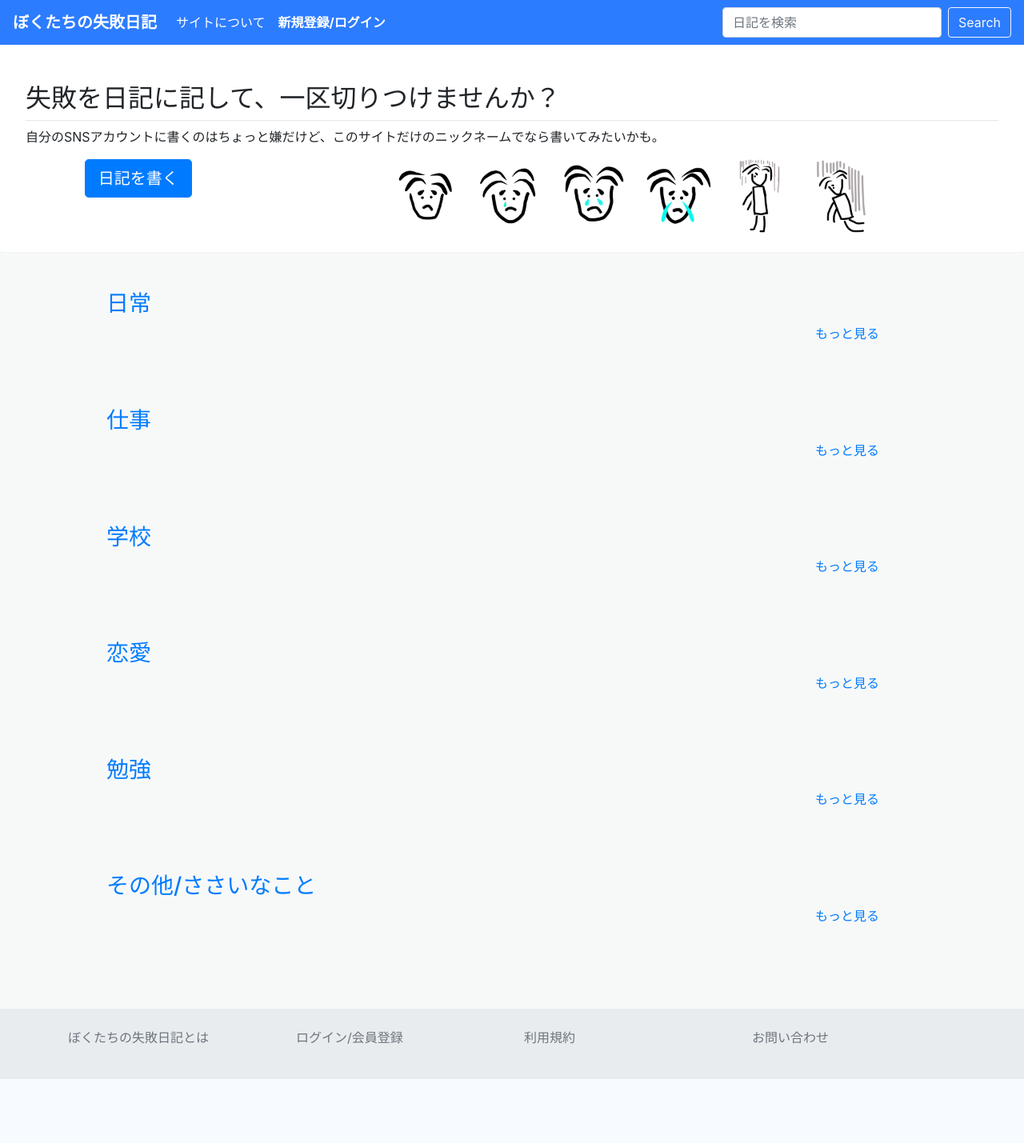
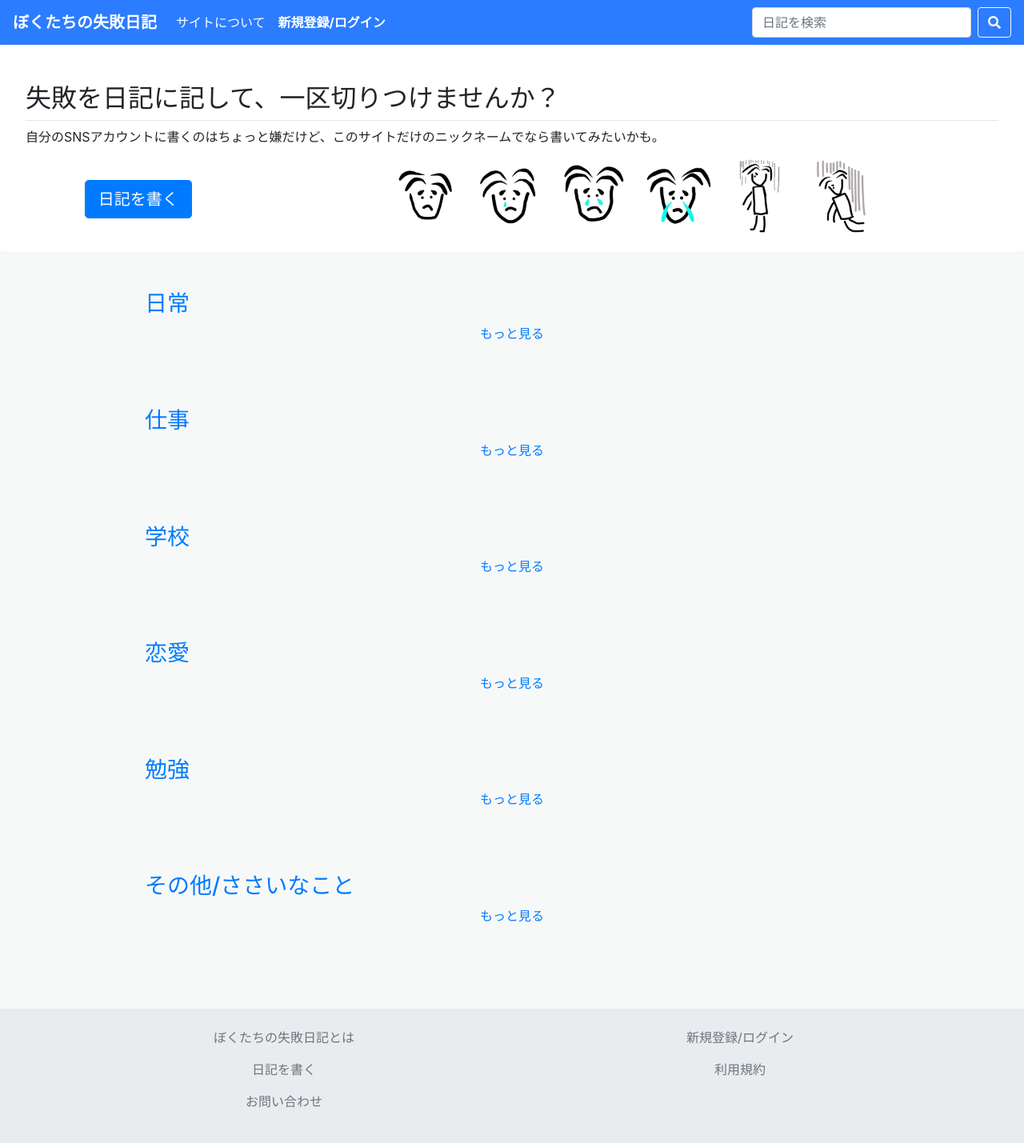
Before and after one commit to kiakata/failure-diary, a Django app: template nikki_project/nikki/templates/nikki/article_list.html in a window 1280 px wide. Shown: the whole page at 80% size. Before the commit the page ends 1349 px from the top, so only its background shows below. Run offline with Django 3.2, Linux system fonts and the light colour scheme; the template is opened without the code that fills it, so the values that code supplies are empty; parts of the project's set-up code (start-up, migrations or seed data) failed here and were passed over; some libraries are stand-ins or nearby versions.

Commit message:
[add] #23 FontAwesomeを追加

```diff
--- a/nikki_project/nikki/templates/nikki/article_list.html
+++ b/nikki_project/nikki/templates/nikki/article_list.html
@@ -11,23 +11,22 @@
     <h2 class="display-5">失敗を日記に記して、一区切りつけませんか？</h2>
     <hr class="my-2">
     <p>自分のSNSアカウントに書くのはちょっと嫌だけど、このサイトだけのニックネームでなら書いてみたいかも。</p>
-    <div class="sadness text-center ">
+    <div class="sadness text-center">
       <div class="row">
-        <div class="col-12 col-sm-3">
+        <div class="col-12 col-sm-3 my-auto">
           {% if user.is_authenticated %}
           <a class="btn btn-primary btn-lg" href="{% url 'nikki:create_article' user.pk %}" role="button">日記を書く</a>
           {% else %}
           <a class="btn btn-primary btn-lg" href="{% url 'nikki:login' %}" role="button">日記を書く</a>
           {% endif %}
         </div>
-        <div class="col-9 mt-3 mt-sm-0">
-          {% load static %}
-          <img class="" src="{% static 'nikki/images/level1.png' %}" alt="イラスト1">
-          <img class=""  src="{% static 'nikki/images/level2.png' %}" alt="イラスト2">
-          <img class="d-none d-lg-inline-block"  src="{% static 'nikki/images/level3.png' %}" alt="イラスト3">
-          <img  class="" src="{% static 'nikki/images/level4.png' %}" alt="イラスト4">
-          <img class=" d-none d-md-inline-block" src="{% static 'nikki/images/level5.png' %}" alt="イラスト5">
-          <img  class="" src="{% static 'nikki/images/level6.png' %}" alt="イラスト6">
+        <div class="col-9 mt-3 mt-sm-0 mx-auto">
+            <img class="d-none d-sm-inline-block" src="{% static 'nikki/images/level1.png' %}" alt="イラスト1">
+            <img class="d-none d-sm-inline-block"  src="{% static 'nikki/images/level2.png' %}" alt="イラスト2">
+            <img class=""  src="{% static 'nikki/images/level3.png' %}" alt="イラスト3">
+            <img class="" src="{% static 'nikki/images/level4.png' %}" alt="イラスト4">
+            <img class="" src="{% static 'nikki/images/level5.png' %}" alt="イラスト5">
+            <img class="" src="{% static 'nikki/images/level6.png' %}" alt="イラスト6">
         </div>
       </div>
     </div>
@@ -35,14 +34,14 @@
 </section>
 
 <div class="container pb-4">
-  <section class="category my-5">
+  <section class="category text-center my-5">
     {% for category in category_list %}
-    <a href="{% url 'nikki:category' category.pk %}" class="d-inline-block mr-3" style="text-decoration:none;">{{ category }}</a>
+    <a href="{% url 'nikki:category' category.pk %}" class="d-inline-block mb-2 mr-3" style="text-decoration:none;">{{ category }}</a>
     {% endfor %}
   </section>
 
-  <section class="pb-5 mb-3">
-    <h3 class="ml-5"><a href="{% url 'nikki:category' pk=4 %}">日常</a></h3>
+  <section class="pb-2 pb-sm-5 mb-3">
+    <h3 class="ml-md-5 pl-lg-5"><a href="{% url 'nikki:category' pk=4 %}">日常</a></h3>
     <div class="row">
       {% for article in category_life %}
       <div class="col-12 offset-md-1 col-md-9 offset-lg-2 col-lg-8">
@@ -79,13 +78,13 @@
       </div>
       {% endfor %}
     </div>
-    <p class="text-right mr-5 pr-5">
+    <p class="text-center">
       <a href="{% url 'nikki:category' pk=4 %}">もっと見る</a>
     </p>
   </section>
 
-  <section class="pb-5 mb-3">
-    <h3 class="ml-5"><a href="{% url 'nikki:category' pk=3 %}">仕事</a></h3>
+  <section class="pb-2 pb-sm-5 mb-3">
+    <h3 class="ml-md-5 pl-lg-5"><a href="{% url 'nikki:category' pk=3 %}">仕事</a></h3>
     <div class="row">
       {% for article in category_work %}
       <div class="col-12 offset-md-1 col-md-9 offset-lg-2 col-lg-8">
@@ -122,13 +121,13 @@
       </div>
       {% endfor %}
     </div>
-    <p class="text-right mr-5 pr-5">
+    <p class="text-center">
       <a href="{% url 'nikki:category' pk=3 %}">もっと見る</a>
     </p>
   </section>
 
-  <section class="pb-5 mb-3">
-    <h3 class="ml-5"><a href="{% url 'nikki:category' pk=2 %}">学校</a></h3>
+  <section class="pb-2 pb-sm-5 mb-3">
+    <h3 class="ml-md-5 pl-lg-5"><a href="{% url 'nikki:category' pk=2 %}">学校</a></h3>
     <div class="row">
       {% for article in category_school %}
       <div class="col-12 offset-md-1 col-md-9 offset-lg-2 col-lg-8">
@@ -165,13 +164,13 @@
       </div>
       {% endfor %}
     </div>
-    <p class="text-right mr-5 pr-5">
+    <p class="text-center">
       <a href="{% url 'nikki:category' pk=2 %}">もっと見る</a>
     </p>
   </section>
 
-  <section class="pb-5 mb-3">
-    <h3 class="ml-5"><a href="{% url 'nikki:category' pk=5 %}">恋愛</a></h3>
+  <section class="pb-2 pb-sm-5 mb-3">
+    <h3 class="ml-md-5 pl-lg-5"><a href="{% url 'nikki:category' pk=5 %}">恋愛</a></h3>
     <div class="row">
       {% for article in category_love %}
       <div class="col-12 offset-md-1 col-md-9 offset-lg-2 col-lg-8">
@@ -208,13 +207,13 @@
       </div>
       {% endfor %}
     </div>
-    <p class="text-right mr-5 pr-5">
+    <p class="text-center">
       <a href="{% url 'nikki:category' pk=5 %}">もっと見る</a>
     </p>
   </section>
 
-  <section class="pb-5 mb-3">
-    <h3 class="ml-5"><a href="{% url 'nikki:category' pk=1 %}">勉強</a></h3>
+  <section class="pb-2 pb-sm-5 mb-3">
+    <h3 class="ml-md-5 pl-lg-5"><a href="{% url 'nikki:category' pk=1 %}">勉強</a></h3>
     <div class="row">
       {% for article in category_study %}
       <div class="col-12 offset-md-1 col-md-9 offset-lg-2 col-lg-8">
@@ -251,13 +250,13 @@
       </div>
       {% endfor %}
     </div>
-    <p class="text-right mr-5 pr-5">
+    <p class="text-center">
       <a href="{% url 'nikki:category' pk=1 %}">もっと見る</a>
     </p>
   </section>
 
-  <section class="pb-5 mb-3">
-    <h3 class="ml-5"><a href="{% url 'nikki:category' pk=6 %}">その他/ささいなこと</a></h3>
+  <section class="pb-sm-5 mb-3">
+    <h3 class="ml-md-5 pl-lg-5"><a href="{% url 'nikki:category' pk=6 %}">その他/ささいなこと</a></h3>
     <div class="row">
       {% for article in category_triviality %}
       <div class="col-12 offset-md-1 col-md-9 offset-lg-2 col-lg-8">
@@ -294,7 +293,7 @@
       </div>
       {% endfor %}
     </div>
-    <p class="text-right mr-5 pr-5">
+    <p class="text-center">
       <a href="{% url 'nikki:category' pk=6 %}">もっと見る</a>
     </p>
   </section>
--- a/nikki_project/nikki/templates/nikki/base.html
+++ b/nikki_project/nikki/templates/nikki/base.html
@@ -22,6 +22,9 @@
 
   <!-- Bootstrap CSS -->
   <link rel="stylesheet" href="https://stackpath.bootstrapcdn.com/bootstrap/4.1.0/css/bootstrap.min.css" integrity="sha384-9gVQ4dYFwwWSjIDZnLEWnxCjeSWFphJiwGPXr1jddIhOegiu1FwO5qRGvFXOdJZ4" crossorigin="anonymous">
+
+  <!-- fontawesome -->
+  <link rel="stylesheet" href="https://use.fontawesome.com/releases/v5.0.13/css/all.css" integrity="sha384-DNOHZ68U8hZfKXOrtjWvjxusGo9WQnrNx2sqG0tfsghAvtVlRW3tvkXWZh58N9jp" crossorigin="anonymous">
 
   <!-- css -->
   {% load static %}
@@ -58,7 +61,7 @@
         </ul>
         <form class="form-inline my-2 my-lg-0" method="GET" action="{% url 'nikki:search' %}">
           <input class="form-control mr-sm-2" type="text" placeholder="日記を検索" aria-label="Search" name="keyword">
-          <button class="btn btn-outline-light my-2 my-sm-0" type="submit">Search</button>
+          <button class="btn btn-outline-light my-2 my-sm-0" type="submit"><i class="fas fa-search"></i></button>
         </form>
       </div>
     </nav>
@@ -85,23 +88,38 @@
 
   <footer class="foot py-4 px-5 " id="foot">
     <div class="container">
-      <div class="row">
-        <div class="col-12 col-md-6 col-lg-3">
+      <div class="row text-center">
+        <div class="col-12 col-md-6">
           <ul class="list-unstyled">
-            <li><a  class="text-secondary" href="{% url 'nikki:about' %}" style="text-decoration: none;">ぼくたちの失敗日記とは</a></li>
+            <li><a  class="text-secondary d-inline-block" href="{% url 'nikki:about' %}" style="text-decoration: none;">ぼくたちの失敗日記とは</a></li>
           </ul>
         </div>
-        <div class="col-12 col-md-6 col-lg-3">
+        <div class="col-12 col-md-6">
           <ul class="list-unstyled">
-            <li><a class="text-secondary" href="{% url 'nikki:login' %}" class="text-secondary" style="text-decoration: none;">ログイン/会員登録</a></li>
+            {% if user.is_authenticated %}
+            <li><a class="text-secondary" href="{% url 'nikki:logout' %}"  style="text-decoration: none;">ログアウト</a></li>
+            {% else %}
+            <li><a class="text-secondary" href="{% url 'nikki:login' %}"  style="text-decoration: none;">新規登録/ログイン</a></li>
+            {% endif %}
           </ul>
         </div>
-        <div class="col-12 col-md-6 col-lg-3">
+        <div class="col-12 col-md-6">
+          <ul class="list-unstyled">
+            <li>
+              {% if user.is_authenticated %}
+              <a class="text-secondary" href="{% url 'nikki:create_article' user.pk %}" style="text-decoration: none;">日記を書く</a>
+              {% else %}
+              <a class="text-secondary" href="{% url 'nikki:login' %}" style="text-decoration: none;">日記を書く</a>
+              {% endif %}
+            </li>
+          </ul>
+        </div>
+        <div class="col-12 col-md-6">
           <ul class="list-unstyled">
             <li><a class="text-secondary" href="#" style="text-decoration: none;">利用規約</a></li>
           </ul>
         </div>
-        <div class="col-12 col-md-6 col-lg-3">
+        <div class="col-12 col-md-6">
           <ul class="list-unstyled">
             <li><a class="text-secondary" href="#" style="text-decoration: none;">お問い合わせ</a></li>
           </ul>
--- a/nikki_project/nikki/templates/nikki/category.html
+++ b/nikki_project/nikki/templates/nikki/category.html
@@ -6,9 +6,9 @@
 
 {% block content %}
 <div class="container">
-  <section class="category py-5">
+  <section class="category text-center py-5">
     {% for category in category_list %}
-    <a href="{% url 'nikki:category' category.pk %}" class="mr-3" style="text-decoration:none;">{{ category }}</a>
+    <a href="{% url 'nikki:category' category.pk %}" class="d-inline-block mb-2 mr-3" style="text-decoration:none;">{{ category }}</a>
     {% endfor %}
   </section>
 
```
Also changed, not shown: nikki_project/nikki/templates/nikki/article_form.html (+7 -7 lines), nikki_project/db.sqlite3.
